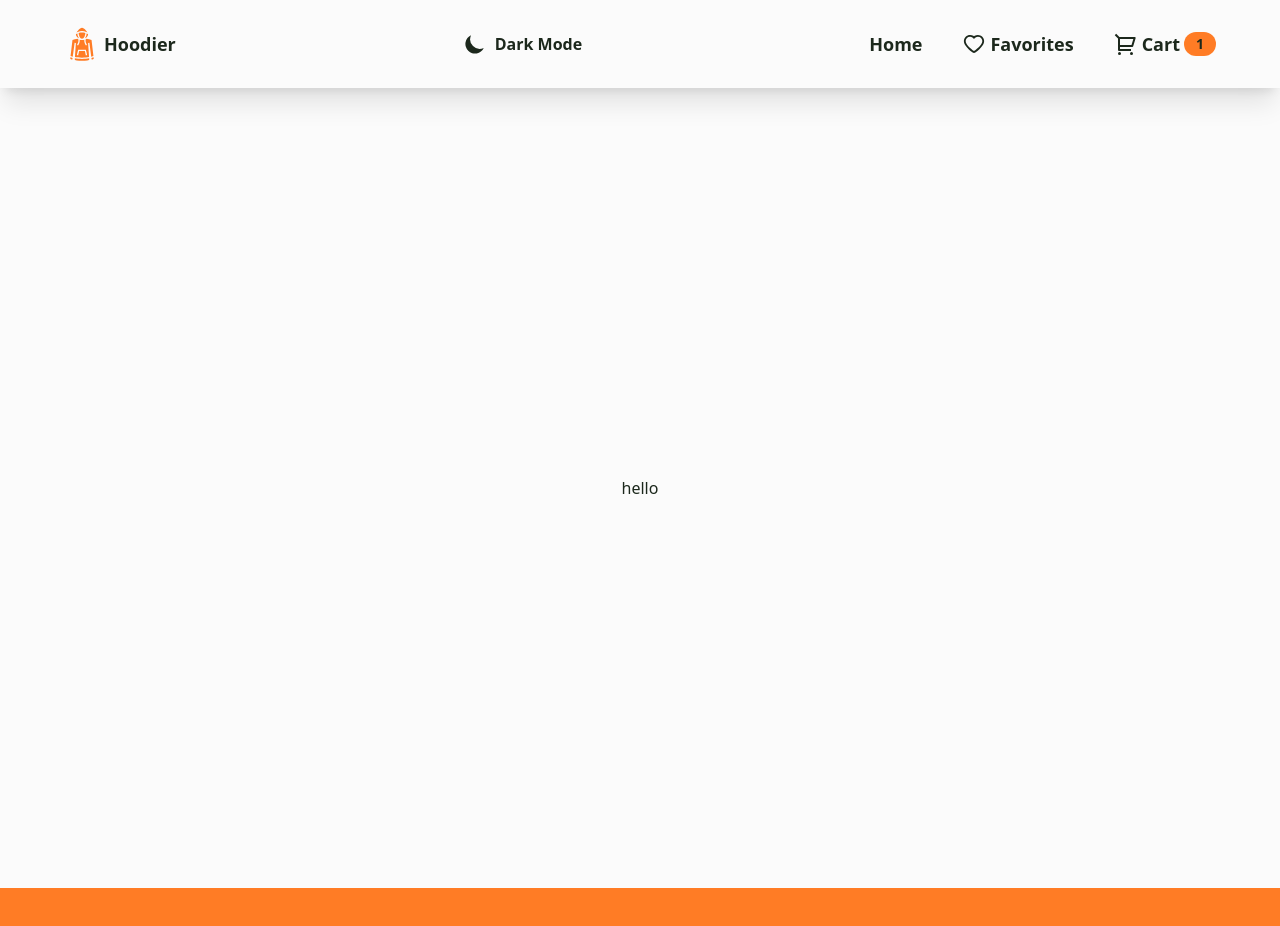
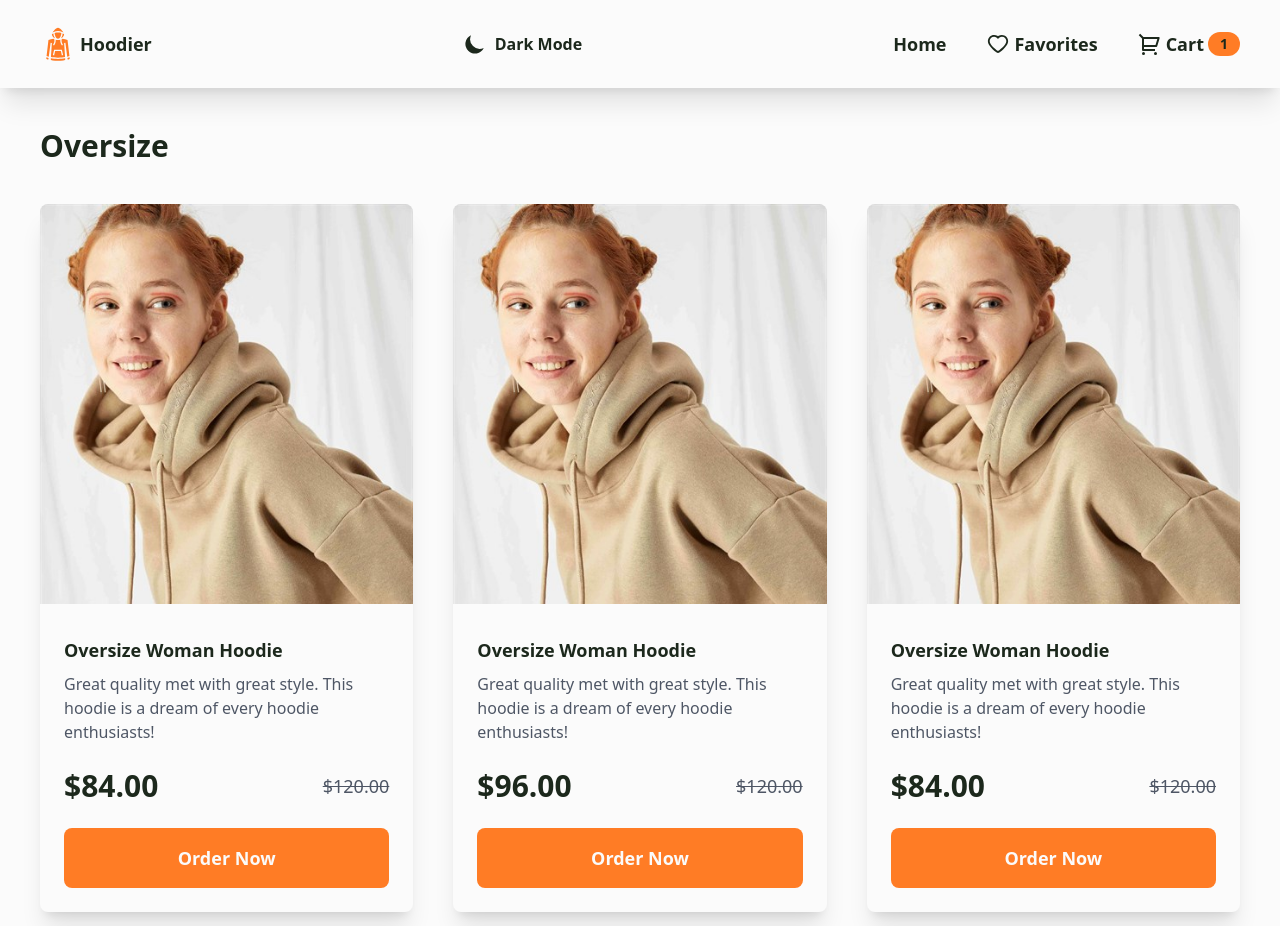
Before and after one commit to dsaglam94/nextjs-tailwind-challenge-ecommerce, a Next.js app: page / in a window 1280 px wide. Shown: the top 926 px of the page. Built offline with nearby package versions, Linux system fonts and the light colour scheme.

Commit message:
added the dummy products data. created the homepage and implemented products.

```diff
--- /dev/null
+++ b/components/home/Products.jsx
@@ -0,0 +1,52 @@
+import Image from "next/image";
+import { useRouter } from "next/router";
+
+const Products = ({ item }) => {
+  const router = useRouter();
+  // handle discounting the price
+  const handleDiscountedPrice = (discountPercentage, initialPrice) => {
+    const discountedAmount = (discountPercentage / 100) * initialPrice;
+    return discountedAmount;
+  };
+  return (
+    <div
+      key={item.id}
+      className="shadow-xl bg-primary rounded-lg overflow-hidden"
+    >
+      <div className="relative w-full h-[400px]">
+        <Image
+          src={item.image}
+          layout="fill"
+          alt={item.title}
+          objectFit="cover"
+          objectPosition="top"
+        />
+      </div>
+      <div className="p-6">
+        <div>
+          <h2 className="font-bold text-lg text-primary py-2">{item.title}</h2>
+          <p className="text-secondary opacity-90 text-md">
+            {item.description}
+          </p>
+        </div>
+        <div className="flex items-center justify-between py-6">
+          <span className="font-bold text-3xl text-primary">{`$${(
+            item.initial_price -
+            handleDiscountedPrice(item.discount_percentage, item.initial_price)
+          ).toFixed(2)}`}</span>
+          <span className="text-lg text-secondary opacity-90 line-through">{`$${item.initial_price.toFixed(
+            2
+          )}`}</span>
+        </div>
+        <div
+          onClick={() => router.push(`/product/${item.id}`)}
+          className="w-full font-bold text-lg text-buttonText bg-secondary py-4 rounded-lg flex items-center justify-center cursor-pointer hover:opacity-90"
+        >
+          <a>Order Now</a>
+        </div>
+      </div>
+    </div>
+  );
+};
+
+export default Products;
--- /dev/null
+++ b/components/home/productDetailsData.js
@@ -0,0 +1,87 @@
+import hoodieImg1 from "../../public/hoodie1.jpeg";
+
+const productDetailsData = [
+  {
+    id: "1",
+    image: hoodieImg1,
+    title: "Oversize Woman Hoodie",
+    description:
+      "Great quality met with great style. This hoodie is a dream of every hoodie enthusiasts!",
+    initial_price: 120,
+    discount_percentage: 30,
+  },
+  {
+    id: "2",
+    image: hoodieImg1,
+    title: "Oversize Woman Hoodie",
+    description:
+      "Great quality met with great style. This hoodie is a dream of every hoodie enthusiasts!",
+    initial_price: 120,
+    discount_percentage: 20,
+  },
+  {
+    id: "3",
+    image: hoodieImg1,
+    title: "Oversize Woman Hoodie",
+    description:
+      "Great quality met with great style. This hoodie is a dream of every hoodie enthusiasts!",
+    initial_price: 120,
+    discount_percentage: 30,
+  },
+  {
+    id: "4",
+    image: hoodieImg1,
+    title: "Oversize Woman Hoodie",
+    description:
+      "Great quality met with great style. This hoodie is a dream of every hoodie enthusiasts!",
+    initial_price: 120,
+    discount_percentage: 30,
+  },
+  {
+    id: "5",
+    image: hoodieImg1,
+    title: "Oversize Woman Hoodie",
+    description:
+      "Great quality met with great style. This hoodie is a dream of every hoodie enthusiasts!",
+    initial_price: 120,
+    discount_percentage: 30,
+  },
+  {
+    id: "6",
+    image: hoodieImg1,
+    title: "Oversize Woman Hoodie",
+    description:
+      "Great quality met with great style. This hoodie is a dream of every hoodie enthusiasts!",
+    initial_price: 120,
+    discount_percentage: 30,
+  },
+  {
+    id: "7",
+    image: hoodieImg1,
+    title: "Oversize Woman Hoodie",
+    description:
+      "Great quality met with great style. This hoodie is a dream of every hoodie enthusiasts!",
+    initial_price: 120,
+    discount_percentage: 30,
+  },
+  {
+    id: "8",
+    image: hoodieImg1,
+    title: "Oversize Woman Hoodie",
+    description:
+      "Great quality met with great style. This hoodie is a dream of every hoodie enthusiasts!",
+    initial_price: 120,
+    discount_percentage: 30,
+  },
+  {
+    id: "9",
+    image: hoodieImg1,
+    title: "Oversize Woman Hoodie",
+    description:
+      "Great quality met with great style. This hoodie is a dream of every hoodie enthusiasts!",
+    initial_price: 120,
+    discount_percentage: 30,
+  },
+];
+
+export default productDetailsData;
--- a/components/navigation/NavigationDesktop.jsx
+++ b/components/navigation/NavigationDesktop.jsx
@@ -6,8 +6,8 @@ import ThemeToggle from "./ThemeToggle";
 
 const NavigationDesktop = () => {
   return (
-    <header className="w-full py-6 hidden md:block shadow-xl">
-      <nav className="w-[90%] max-w-[1200px] flex items-center justify-between mx-auto">
+    <header className="w-full p-6 hidden md:block shadow-xl">
+      <nav className="w-full max-w-[1200px] flex items-center justify-between mx-auto">
         <Link href="/">
           <div className="flex items-center gap-1 cursor-pointer">
             <GiHoodie className="text-accent text-4xl" />
--- a/pages/index.js
+++ b/pages/index.js
@@ -1,9 +1,52 @@
+import { useEffect, useState } from "react";
+import productDetailsData from "../components/home/productDetailsData";
+import Products from "../components/home/Products";
+
 export default function Home() {
+  const [lastItem, setLastItem] = useState(3);
+  const [showLess, setShowLess] = useState(false);
+
+  useEffect(() => {
+    // if all the items in the array are displayed
+    if (lastItem >= productDetailsData.length) {
+      setShowLess(true);
+    }
+    //if more items in the array can be displayed
+    if (lastItem < productDetailsData.length) {
+      setShowLess(false);
+    }
+  }, [productDetailsData.length, lastItem]);
+
+  const handleLoadMore = () => {
+    // Display the next 3 items each time
+    // the load more button is clicked
+    setLastItem(lastItem + 3);
+    // if all the items in the array are displayed
+    // set it back to normal value
+    if (showLess) {
+      setLastItem(3);
+    }
+  };
+
+  // Get a given number of the first items from the customerFavoritesData array
+  const dispalyedCustomerFavoriteItems = productDetailsData.slice(0, lastItem);
+
   return (
-    <section className="min-h-screen flex items-center justify-center ">
-      <div>
-        <h1>hello</h1>
+    <section className="min-h-screen w-full max-w-[1200px] mx-auto py-10 px-6 md:px-0 flex flex-col items-center justify-center">
+      <div className="w-full flex items-start text-3xl font-bold text-primary">
+        <h1>Oversize</h1>
       </div>
+      <div className="grid grid-cols-1 md:grid-cols-2 lg:grid-cols-3 py-10 gap-10">
+        {dispalyedCustomerFavoriteItems.map((item) => (
+          <Products item={item} />
+        ))}
+      </div>
+      <button
+        className="bg-secondary px-8 py-3 rounded-lg font-bold text-buttonText disabled:opacity-50 hover:opacity-90"
+        onClick={handleLoadMore}
+      >
+        {showLess ? "Show less" : "Load more"}
+      </button>
     </section>
   );
 }
```
Also changed, not shown: public/hoodie1.jpeg (added).
